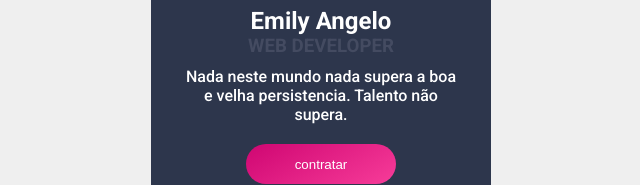
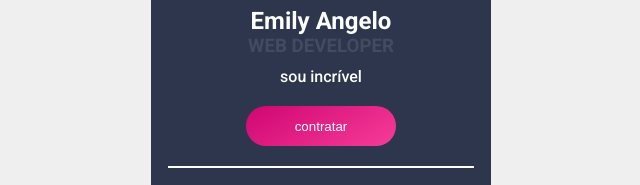
Before and after one commit to emilyangelo/card, a plain HTML site: page index.html in a window 1280 px wide. Shown: the part 304-489 px from the top of the page, without its empty margins (319-959 px from the left). Drawn offline with Linux system fonts and the light colour scheme.

Commit message:
mudei o texto

```diff
--- a/index.html
+++ b/index.html
@@ -22,7 +22,7 @@
                 <img src="https://avatars.githubusercontent.com/u/111513644?v=4" alt="">
                 <h2>Emily Angelo</h2>
                 <h3>WEB DEVELOPER</h3>
-                <P>Nada neste mundo nada supera a boa e velha persistencia. Talento não supera.</P>
+                <P>sou incrível</P>
                 <input type="button" value="contratar" class="button-hireme">
                 <hr>
                 <div class="social-buttons">
```
